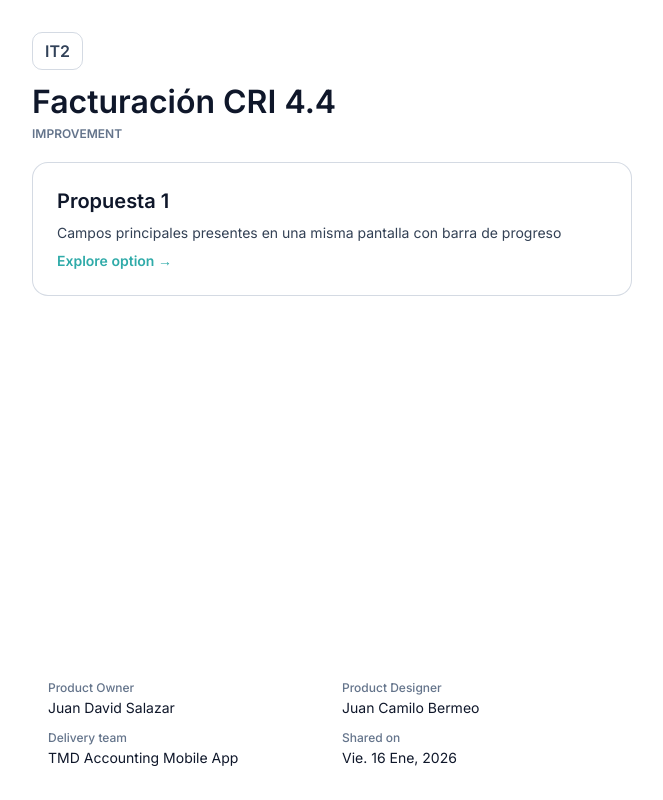
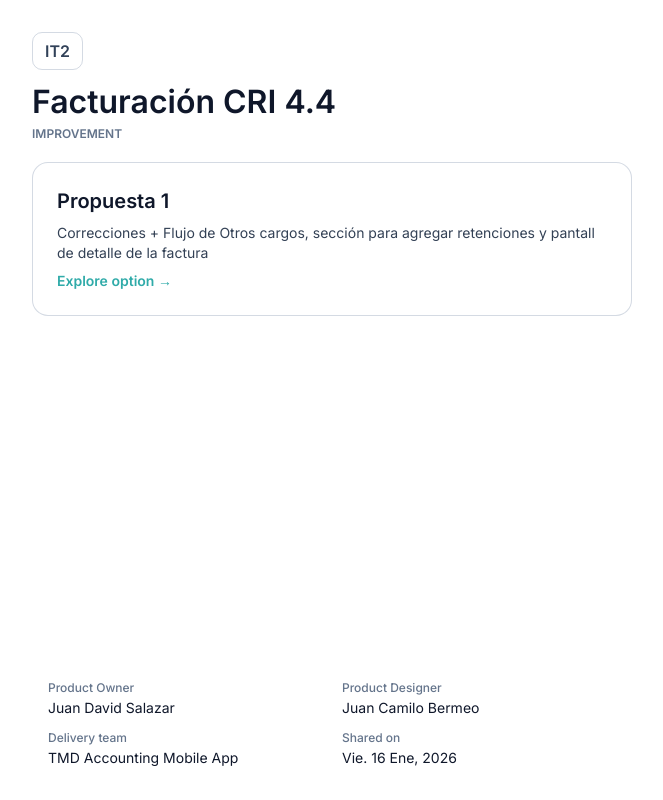
Before and after one commit to juan-bermeo-alegra/Invoice-CRI-4.4-IT2, a React (Vite) app: page / in a window 1280 px wide. Shown: the whole page, without its empty margins (308-971 px from the left). Built offline with nearby package versions, Linux system fonts and the light colour scheme.

Commit message:
new description

```diff
--- a/src/components/Introduction.tsx
+++ b/src/components/Introduction.tsx
@@ -27,7 +27,7 @@ function Introduction() {
         <div className="introduction__cards">
           <OptionCard
             title="Propuesta 1"
-            description="Campos principales presentes en una misma pantalla con barra de progreso"
+            description="Correcciones + Flujo de Otros cargos, sección para agregar retenciones y pantall de detalle de la factura"
             onExplore={handleExploreOption}
           />
         </div>
```
